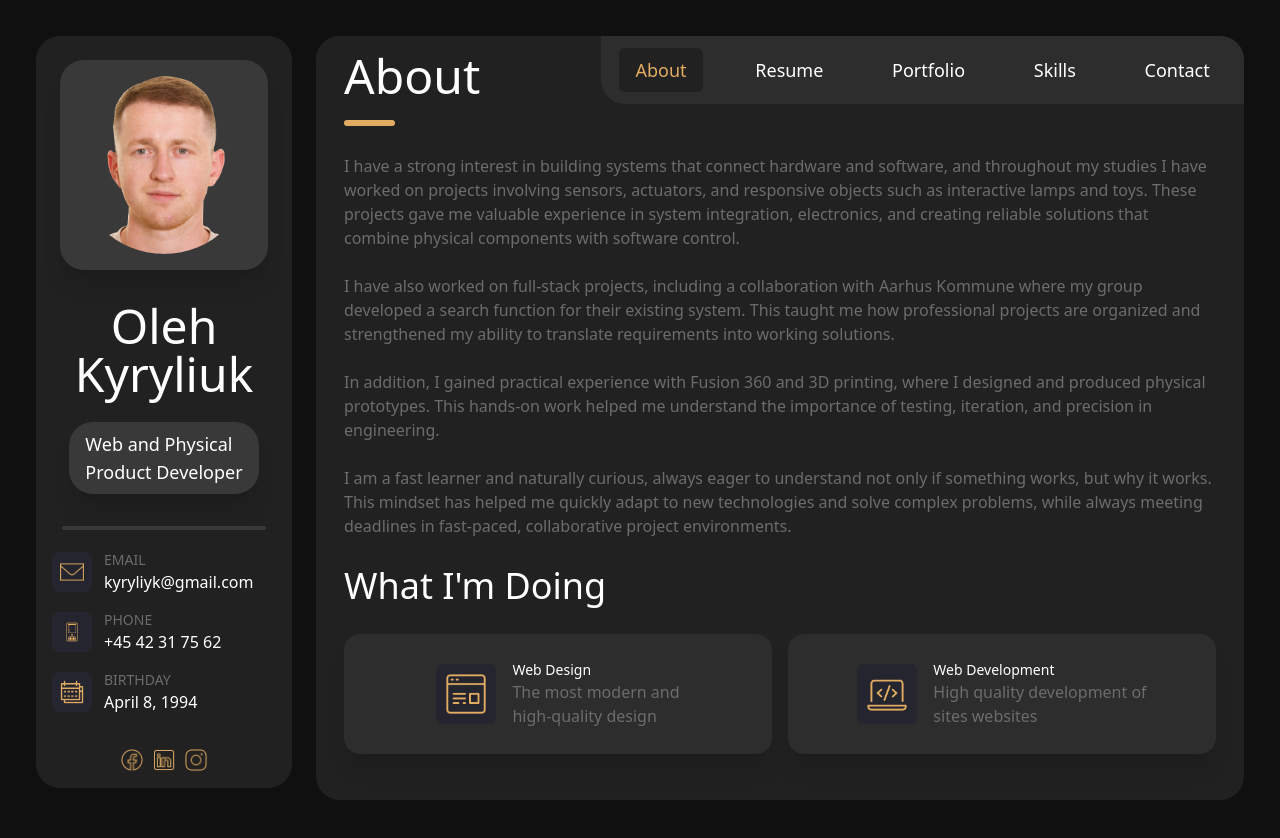
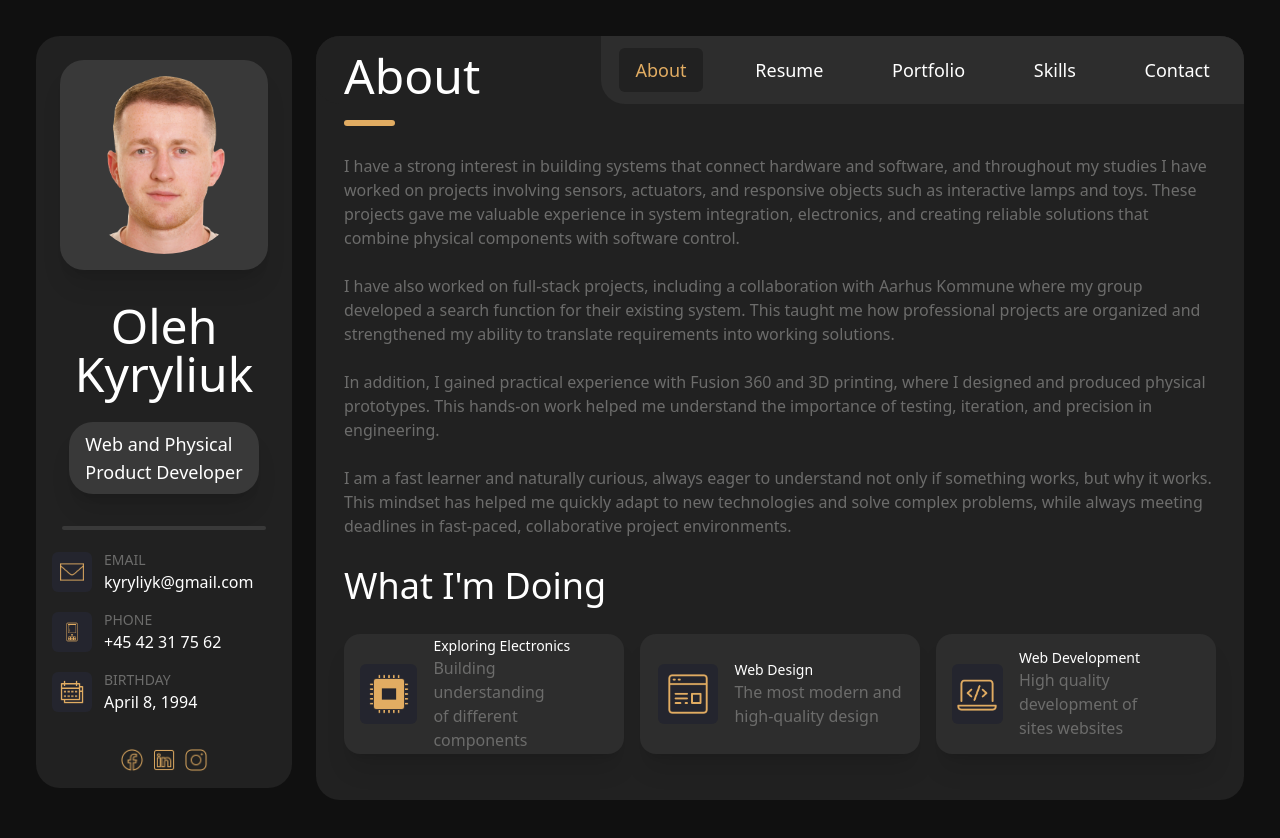
Before and after one commit to oleh080494/olehkyryliuk, a React (Vite) app in the folder client/: page / in a window 1280 px wide. Shown: the top 838 px of the page. Built offline with nearby package versions, Linux system fonts and the light colour scheme; no server answers.

Commit message:
Exploring electronict added to About section

```diff
--- a/client/src/subsections/about.jsx
+++ b/client/src/subsections/about.jsx
@@ -18,8 +18,22 @@ function About() {
                 <h1>What I'm Doing</h1>
             </div>
 
+
             {/* Cards wrapper */}
             <div className="flex flex-col md:flex-row gap-4">
+                {/* Web Development */}
+                <div className="flex flex-col md:flex-row items-center w-full justify-center h-auto md:h-[15vh] bg-[#2d2d2d] rounded-2xl shadow-xl p-4">
+                    <div className="h-15 w-15 flex items-center justify-center rounded-md bg-[#24252e] mb-3 md:mb-0">
+                        <img className="h-10 w-10 object-contain" src="/electronics.png" alt="web development" />
+                    </div>
+                    <div className="flex flex-col md:ml-4 text-center md:text-left">
+                        <div className="text-[#FFFFFF] text-sm">Exploring Electronics</div>
+                        <div className="text-[#6c6c6b] text-base">
+                            Building understanding<br/> of different components
+                        </div>
+                    </div>
+                </div>
+
                 {/* Web Design */}
                 <div className="flex flex-col md:flex-row items-center w-full justify-center h-auto md:h-[15vh] bg-[#2d2d2d] rounded-2xl shadow-xl p-4">
                     <div className="h-15 w-15 flex items-center justify-center rounded-md bg-[#24252e] mb-3 md:mb-0">
```
Also changed, not shown: client/public/electronics.png (added).
